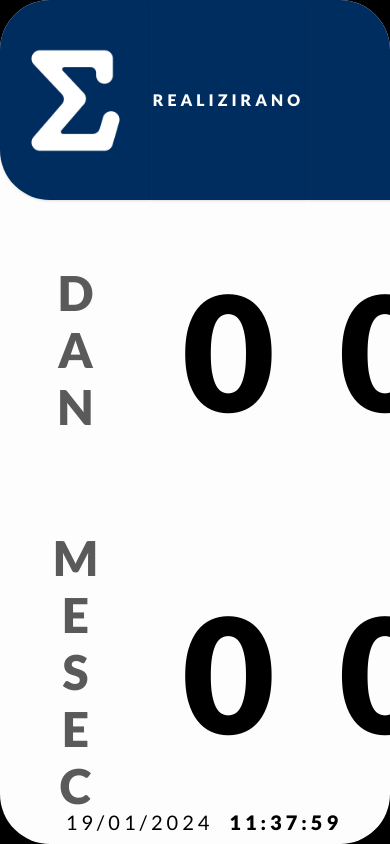
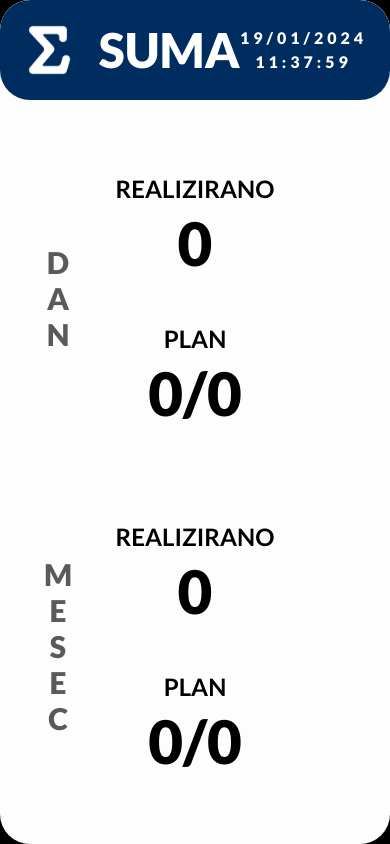
Before and after one commit to rubuz/production-counter, a React (Vite) app: page /sum in a window 390 px wide. Built offline with nearby package versions, Linux system fonts and the light colour scheme; no server answers; the HTML template or start-up script is replaced by a standard one.

Commit message:
Update Counter and App components

```diff
--- a/src/App.jsx
+++ b/src/App.jsx
@@ -33,7 +33,10 @@ function App() {
           />
           <Route path="/65200" element={<Counter line={65200} logo={van} />} />
           <Route path="/65300" element={<Counter line={65300} logo={van} />} />
-          <Route path="/sum" element={<SumCounter logo={sigma} />} />
+          <Route
+            path="/sum"
+            element={<SumCounter line="SUMA" logo={sigma} />}
+          />
           <Route path="/graphs" element={<Graphs logo={graphsLogo} />} />
         </Routes>
       </div>
--- a/src/Counter.jsx
+++ b/src/Counter.jsx
@@ -202,7 +202,7 @@ const Counter = ({ line, logo }) => {
           </header>
           <div className="h-full w-full">
             {isLoading && initialLoad ? (
-              <div className="grid min-h-[ca] w-full place-content-center">
+              <div className="absolute top-1/2 mx-auto w-full">
                 <ActivityIndicator />
               </div>
             ) : (
--- a/src/SumCounter.jsx
+++ b/src/SumCounter.jsx
@@ -6,13 +6,18 @@ import SideMenu from "./SideMenu";
 import PropTypes from "prop-types";
 import LiveTimeCounter from "./LiveTimeCounter";
 import ActivityIndicator from "./ActivityIndicator";
+import { useMediaQuery } from "react-responsive";
+import LiveDateTime from "./Graphs/LiveTime";
 
-const SumCounter = ({ logo }) => {
+const SumCounter = ({ logo, line }) => {
   const productionLineIds = [62100, 62200, 63000, 63200, 65200, 65300]; // Add all production line IDs here
   const [totalData, setTotalData] = useState({});
   const [isMenuOpen, setIsMenuOpen] = useState(false);
   const [isLoading, setIsLoading] = useState(false);
   const [initialLoad, setInitialLoad] = useState(true);
+
+  // Responsive displays
+  const isBigScreen = useMediaQuery({ query: "(min-width: 1280px)" });
 
   const fetchDataForAllLines = async () => {
     setIsLoading(true);
@@ -123,6 +128,7 @@ const SumCounter = ({ logo }) => {
       onClick={toggleMenuIfOpen}
     >
       {/* <button onClick={handleDayIncrement}>TEST</button> */}
+      {isBigScreen ? (
         <main
           className={`main main-sum grid min-h-[100dvh] min-w-[100dvw] grid-cols-[150px_1fr_1fr] ${isLoading && initialLoad ? "grid-rows-[200px_auto]" : "grid-rows-[200px_auto_auto]"} items-center justify-items-center overflow-hidden rounded-[50px] bg-amNeutral100`}
         >
@@ -181,6 +187,89 @@ const SumCounter = ({ logo }) => {
             </>
           )}
         </main>
+      ) : (
+        <main className="main min-h-[100dvh] min-w-[100dvw] overflow-hidden rounded-[30px] bg-amNeutral100">
+          <header className="flex h-[100px] w-full justify-between rounded-[30px] bg-amPrimary">
+            <div className="group flex w-[150px] cursor-pointer items-center justify-center rounded-bl-[50px] transition-all duration-300 ease-in">
+              <img
+                src={logo}
+                alt="logo"
+                onClick={toggleMenu}
+                className="group-hover:filter-iconHover w-[50%] transition-all duration-200 ease-in group-hover:scale-110"
+              />
+            </div>
+            <h1 className="place-self-center self-center text-5xl font-extrabold text-white 2xl:text-[5.5rem]">
+              {line}
+            </h1>
+            <div className="flex w-[150px] items-center pr-10 text-white">
+              <LiveDateTime />
+            </div>
+          </header>
+          <div className="h-full w-full">
+            {isLoading && initialLoad ? (
+              <div className="absolute top-1/2 mx-auto w-full">
+                <ActivityIndicator />
+              </div>
+            ) : (
+              <>
+                <div className="my-12 grid w-full grid-cols-[1fr]">
+                  <div className="flex min-h-[300px] flex-col items-center justify-center">
+                    <div className=" absolute left-10 mx-auto text-center text-3xl font-extrabold text-amNeutral900 [text-orientation:upright] [writing-mode:vertical-lr] ">
+                      DAN
+                    </div>
+                    <div className="flex h-full flex-col justify-center gap-2">
+                      <h2 className="text-center text-2xl font-bold sm:text-3xl">
+                        REALIZIRANO
+                      </h2>
+                      <div
+                        className="text-center text-6xl font-extrabold sm:text-7xl"
+                        style={{ color: numberColor(dayDone, dayPlan) }}
+                      >
+                        <AnimateNumber value={dayDone} />
+                      </div>
+                    </div>
+                    <div className="flex h-full flex-col justify-center gap-2">
+                      <h2 className="text-center text-2xl font-bold sm:text-3xl">
+                        PLAN
+                      </h2>
+                      <p className="text-center text-6xl font-extrabold sm:text-7xl">
+                        {dayPlan}/{dayPlanEnd}
+                      </p>
+                    </div>
+                  </div>
+                </div>
+                <div className="my-12 grid grid-cols-[1fr]">
+                  <div className="flex min-h-[300px] flex-col items-center justify-center">
+                    <div className="absolute left-10 mx-auto text-center text-3xl font-extrabold text-amNeutral900 [text-orientation:upright] [writing-mode:vertical-lr] ">
+                      MESEC
+                    </div>
+                    <div className="flex h-full flex-col justify-center gap-2">
+                      <h2 className="text-center text-2xl font-bold sm:text-3xl">
+                        REALIZIRANO
+                      </h2>
+                      <div
+                        className="text-center text-6xl font-extrabold sm:text-7xl"
+                        style={{ color: numberColor(monthDone, monthPlan) }}
+                      >
+                        <AnimateNumber value={monthDone} />
+                      </div>
+                    </div>
+                    <div className="flex h-full flex-col justify-center gap-2">
+                      <h2 className="text-center text-2xl font-bold sm:text-3xl">
+                        PLAN
+                      </h2>
+                      <p className="text-center text-6xl font-extrabold sm:text-7xl">
+                        {monthPlan}/{monthPlanCurrent}
+                      </p>
+                    </div>
+                  </div>
+                </div>
+              </>
+            )}
+          </div>
+        </main>
+      )}
+
       <div
         className={`side-menu fixed left-0 top-0 h-auto  bg-white ${isMenuOpen ? "translate-x-0" : "-translate-x-full"} z-50 rounded-br-[2rem] transition-all duration-200 ease-in-out`}
       >
@@ -192,6 +281,7 @@ const SumCounter = ({ logo }) => {
 
 SumCounter.propTypes = {
   logo: PropTypes.string.isRequired,
+  line: PropTypes.string.isRequired,
 };
 
 export default SumCounter;
```
Lines whose indentation alone changed are shown as unchanged.
